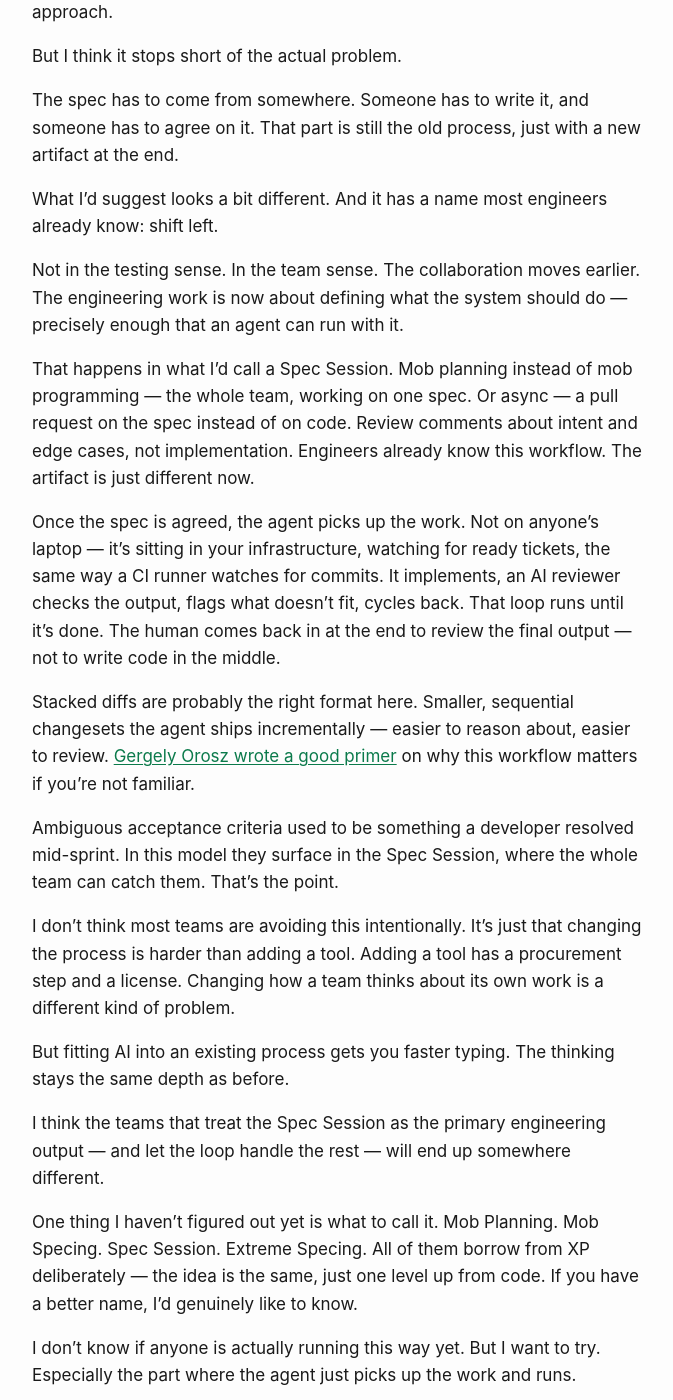
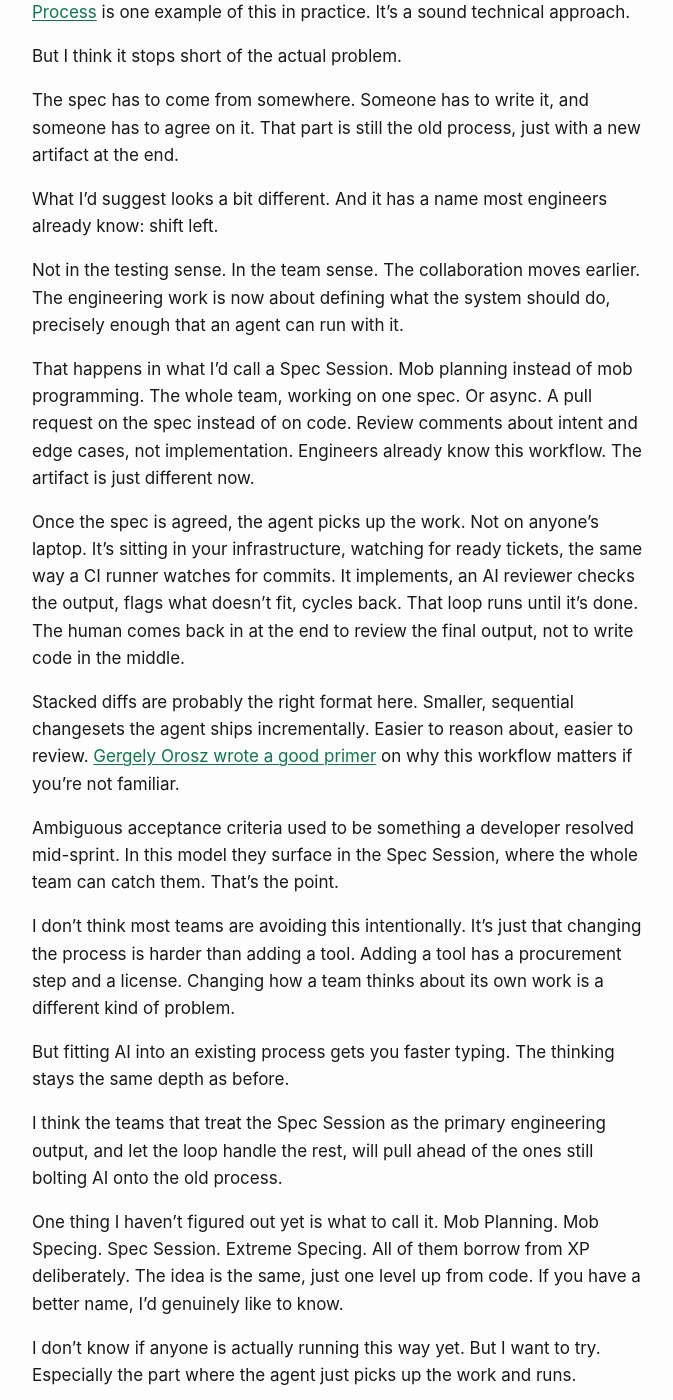
Before and after one commit to aepfli/aepfli.github.io, a Jekyll site: the page built from _posts/2026-06-18-The-Wrong-End-of-the-Problem.md, in a window 1280 px wide and 1400 px high, scrolled down 667 px. Shown: the whole window, without its empty margins (302-975 px from the left). Built offline with Jekyll 4.4.1, drawn with Linux system fonts in a browser that asks for light colours; comment, search, counter and statistics services are not loaded; some of the changed text lies outside the part shown.

Commit message:
Voice pass (batch 1/5): Wrong End + Fool
Punctuation to guide (em-dashes to periods/commas, keep only the Booch attribution
dash), concrete opener for Wrong End, specification->spec, name the mechanism in
Fool ('pulling teams apart'), and rewrite the repeated 'end up somewhere different'
closers into concrete callbacks.

Co-Authored-By: Claude Opus 4.8 (1M context) <noreply@anthropic.com>

```diff
--- a/_posts/2026-06-18-The-Wrong-End-of-the-Problem.md
+++ b/_posts/2026-06-18-The-Wrong-End-of-the-Problem.md
@@ -12,9 +12,9 @@ excerpt_separator: <!--more-->
 date: 2026-06-18 09:00:00 +0200
 ---
 
-Every company wants AI in their development process right now.
-That part is clear.
-What's less clear is where they're putting it.
+Every company I talk to wants AI in their development process right now.
+Most put it in the same spot: the IDE, the terminal, right where the code gets typed.
+That part is easy. Where it actually belongs is the question.
 
 <!--more-->
 
@@ -55,23 +55,23 @@ And it has a name most engineers already know: shift left.
 Not in the testing sense.
 In the team sense.
 The collaboration moves earlier.
-The engineering work is now about defining what the system should do — precisely enough that an agent can run with it.
+The engineering work is now about defining what the system should do, precisely enough that an agent can run with it.
 
 That happens in what I'd call a Spec Session.
-Mob planning instead of mob programming — the whole team, working on one spec.
-Or async — a pull request on the spec instead of on code.
+Mob planning instead of mob programming. The whole team, working on one spec.
+Or async. A pull request on the spec instead of on code.
 Review comments about intent and edge cases, not implementation.
 Engineers already know this workflow.
 The artifact is just different now.
 
 Once the spec is agreed, the agent picks up the work.
-Not on anyone's laptop — it's sitting in your infrastructure, watching for ready tickets, the same way a CI runner watches for commits.
+Not on anyone's laptop. It's sitting in your infrastructure, watching for ready tickets, the same way a CI runner watches for commits.
 It implements, an AI reviewer checks the output, flags what doesn't fit, cycles back.
 That loop runs until it's done.
-The human comes back in at the end to review the final output — not to write code in the middle.
+The human comes back in at the end to review the final output, not to write code in the middle.
 
 Stacked diffs are probably the right format here.
-Smaller, sequential changesets the agent ships incrementally — easier to reason about, easier to review.
+Smaller, sequential changesets the agent ships incrementally. Easier to reason about, easier to review.
 [Gergely Orosz wrote a good primer](https://newsletter.pragmaticengineer.com/p/stacked-diffs) on why this workflow matters if you're not familiar.
 
 Ambiguous acceptance criteria used to be something a developer resolved mid-sprint.
@@ -86,18 +86,18 @@ Changing how a team thinks about its own work is a different kind of problem.
 But fitting AI into an existing process gets you faster typing.
 The thinking stays the same depth as before.
 
-I think the teams that treat the Spec Session as the primary engineering output — and let the loop handle the rest — will end up somewhere different.
+I think the teams that treat the Spec Session as the primary engineering output, and let the loop handle the rest, will pull ahead of the ones still bolting AI onto the old process.
 
 One thing I haven't figured out yet is what to call it.
 Mob Planning.
 Mob Specing.
 Spec Session.
 Extreme Specing.
-All of them borrow from XP deliberately — the idea is the same, just one level up from code.
+All of them borrow from XP deliberately. The idea is the same, just one level up from code.
 If you have a better name, I'd genuinely like to know.
 
 I don't know if anyone is actually running this way yet.
 But I want to try.
 Especially the part where the agent just picks up the work and runs.
 
-> Adding AI to your process makes the typing faster. Moving the engineering work to the spec — and letting the loop carry it from there — is the part that actually changes the depth of the thinking.
+> Adding AI to your process makes the typing faster. Moving the engineering work to the spec, and letting the loop carry it from there, is the part that actually changes the depth of the thinking.
```
Also changed, not shown: other parts of _posts/2026-06-18-The-Wrong-End-of-the-Problem.md (+1 -1 lines), _posts/2026-06-20-A-Fool-with-a-Tool-is-Still-a-Fool.md (+9 -9 lines).
